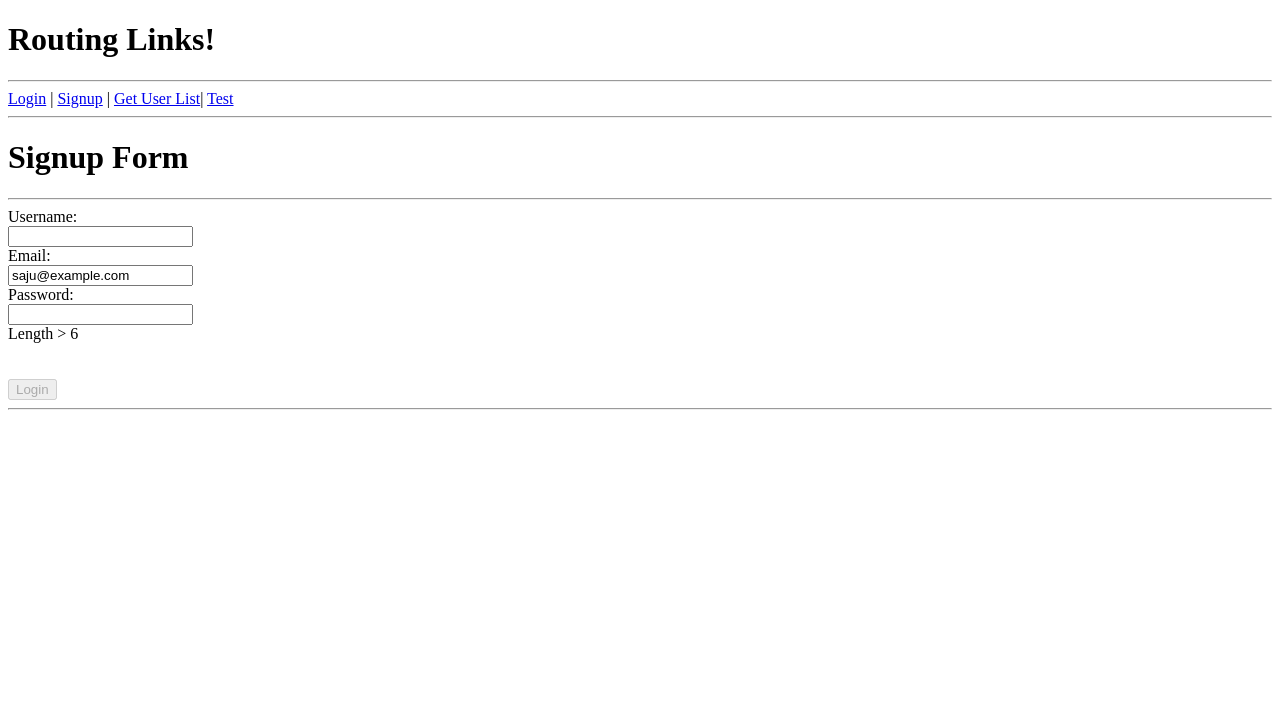
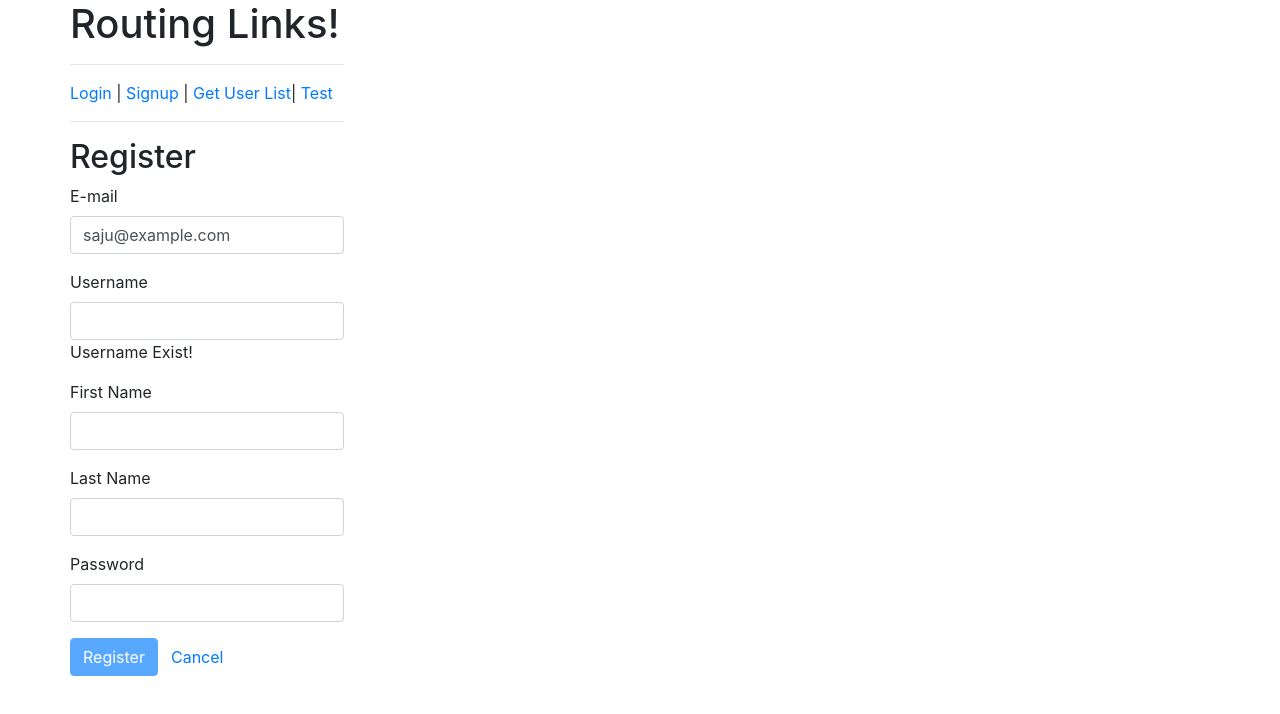
Before and after one commit to SajuAhmad/MWAProject, an Angular app: page /signup in a window 1280 px wide. Shown: the top 714 px of the page. Built offline with nearby package versions, Linux system fonts and the light colour scheme; no server answers.

Commit message:
register view and component updated

```diff
--- a/src/app/components/register/signup.component.html
+++ b/src/app/components/register/signup.component.html
@@ -1,26 +1,49 @@
-<div class="container">
-  <div class="row">
-    <div class="col-xs-10">
-      <h1>Signup Form</h1>
-      <hr>
-      <form [formGroup]="signUpForm" (ngSubmit)="onSubmit()">
-        Username:<br>
-        <input formControlName="username" type="text">
-        <div *ngIf="signUpForm.get('username').hasError('invalid')">Invalid Name</div>
-        <br>
-        Email:<br>
-        <input formControlName="email" type="text">
-        <!--span *ngIf="!signUpForm.get('email').valid">Invalid Email</!--span>-->
-        <span *ngIf="signUpForm.get('email').errors">Invalid Email!</span>
+<h2>Register</h2>
+<form [formGroup]="registerForm" (ngSubmit)="onSubmit()">
+    <div class="form-group">
+        <label for="email">E-mail</label>
+        <input type="text" formControlName="email" class="form-control" [ngClass]="{ 'is-invalid': submitted && f.email.errors }" />
+        <div *ngIf="submitted && f.email.errors" class="invalid-feedback">
+            <div *ngIf="f.email.errors.required">Email is required</div>
+        </div>
+        <span *ngIf="registerForm.get('email').errors">Invalid Email!</span>
+    </div>
+    <div class="form-group">
+        <label for="username">Username</label>
+        <input type="text" formControlName="username" class="form-control" [ngClass]="{ 'is-invalid': submitted && f.username.errors }" />
+        <div *ngIf="submitted && f.username.errors" class="invalid-feedback">
+            <div *ngIf="f.username.errors.required">Username is required</div>
+        </div>
+        <span *ngIf="registerForm.get('username').errors">Username Exist!</span>
+    </div>
+    <div class="form-group">
+        <label for="firstName">First Name</label>
+        <input type="text" formControlName="firstName" class="form-control" [ngClass]="{ 'is-invalid': submitted && f.firstName.errors }" />
+        <div *ngIf="submitted && f.firstName.errors" class="invalid-feedback">
+            <div *ngIf="f.firstName.errors.required">First Name is required</div>
+        </div>
+    </div>
+    <div class="form-group">
+        <label for="lastName">Last Name</label>
+        <input type="text" formControlName="lastName" class="form-control" [ngClass]="{ 'is-invalid': submitted && f.lastName.errors }" />
+        <div *ngIf="submitted && f.lastName.errors" class="invalid-feedback">
+            <div *ngIf="f.lastName.errors.required">Last Name is required</div>
+        </div>
+    </div>
 
-        <br>
-        Password:<br>
-        <input formControlName="password" type="password">
-        <div *ngIf="!signUpForm.get('password').valid">Length > 6</div>
-        <br><br>
-        <input [disabled]="!signUpForm.valid" type="submit" value="Login">
-      </form>
-      <hr>
+    <div class="form-group">
+        <label for="password">Password</label>
+        <input type="password" formControlName="password" class="form-control" [ngClass]="{ 'is-invalid': submitted && f.password.errors }" />
+        <div *ngIf="submitted && f.password.errors" class="invalid-feedback">
+            <div *ngIf="f.password.errors.required">Password is required</div>
+            <div *ngIf="f.password.errors.minlength">Password must be at least 6 characters</div>
+        </div>
     </div>
-  </div>
-</div>
+    <div class="form-group">
+        <button [disabled]="!registerForm.valid" class="btn btn-primary">
+            <span *ngIf="loading" class="spinner-border spinner-border-sm mr-1"></span>
+            Register
+        </button>
+        <a routerLink="/login" class="btn btn-link">Cancel</a>
+    </div>
+</form>
--- a/src/app/components/register/signup.component.ts
+++ b/src/app/components/register/signup.component.ts
@@ -1,4 +1,4 @@
-import { Component, OnDestroy, OnInit } from '@angular/core';
+/*import { Component, OnDestroy, OnInit } from '@angular/core';
 import { FormGroup, FormBuilder, Validators, FormControl, ValidationErrors } from '@angular/forms';
 import { SignupService } from '../../service/signup.service';
 import { Subscription, Observable } from 'rxjs';
@@ -62,3 +62,145 @@ export class SignupComponent implements OnDestroy, OnInit {
   }
 
 }
+*/
+
+import { Component, OnDestroy, OnInit } from '@angular/core';
+import { FormGroup, FormBuilder, Validators, FormControl, ValidationErrors } from '@angular/forms';
+import { SignupService } from '../../service/signup.service';
+import { Subscription, Observable } from 'rxjs';
+import { map, debounceTime } from 'rxjs/operators';
+import { Router } from '@angular/router';
+import { AuthService } from '../../service/auth.service';
+
+//import { AlertService, UserService, AuthenticationService } from '@/_services';
+
+@Component({
+  selector: 'signup-app',
+  templateUrl: './signup.component.html',
+  providers: [SignupService]
+})
+export class SignupComponent implements OnInit {
+  registerForm: FormGroup;
+  loading = false;
+  submitted = false;
+  private subscription1: Subscription;
+  private subscription2: Subscription;
+
+  constructor(
+    private formBuilder: FormBuilder,
+    private router: Router,
+    private chkSignup: SignupService,
+    private authService: AuthService,
+    //private userService: UserService,
+    //private alertService: AlertService
+  ) {
+
+    this.registerForm = this.formBuilder.group({
+      email: ['saju@example.com',
+        [Validators.required,
+        Validators.pattern('[a-z0-9!#$%&\'*+/=?^_`{|}~-]+(?:\.[a-z0-9!#$%&\'*+/=?^_`{|}~-]+)*@(?:[a-z0-9](?:[a-z0-9-]*[a-z0-9])?\.)+[a-z0-9](?:[a-z0-9-]*[a-z0-9])?')]
+        , this.asyncEmailValidator.bind(this)],
+      username: ['', Validators.required, this.asyncUsernameValidator.bind(this)],
+      firstName: ['', Validators.required],
+      lastName: ['', Validators.required],
+      password: ['', [Validators.required, Validators.minLength(6)]]
+    });
+
+    this.registerForm.statusChanges.subscribe((data: any) => {
+      console.log('registerForm.statusChanges():' + data)
+    })
+
+  }
+
+  ngOnInit() {
+
+  }
+  ngOnDestroy(): void {
+    console.log('service ondestroy');
+    if (this.subscription1 !== undefined)
+      this.subscription1.unsubscribe();
+    if (this.subscription2 !== undefined)
+      this.subscription2.unsubscribe();
+  }
+
+  // convenience getter for easy access to form fields
+  get f() { return this.registerForm.controls; }
+  /*
+    onSubmit() {
+      this.submitted = true;
+
+      // reset alerts on submit
+      this.alertService.clear();
+
+      // stop here if form is invalid
+      if (this.registerForm.invalid) {
+        return;
+      }
+
+      this.loading = true;
+      this.userService.register(this.registerForm.value)
+        .pipe(first())
+        .subscribe(
+          data => {
+            this.alertService.success('Registration successful', true);
+            this.router.navigate(['/login']);
+          },
+          error => {
+            this.alertService.error(error);
+            this.loading = false;
+          });
+    }*/
+  onSubmit(): void {
+    console.log('signup onsubmit');
+    this.subscription1 = this.chkSignup.checkEmail(this.registerForm.get('email').value).subscribe((data: any) => {
+      if (data.isExist !== true) {
+        console.error('SignupComponent.onSubmit().true:'+data);
+        this.subscription2 = this.chkSignup.insertUser(this.registerForm.value).subscribe(data => {
+          console.log('chkSignup.insertUser():'+data)
+
+        });
+      }else{
+        console.error('SignupComponent.onSubmit().else:'+data);
+      }
+    });
+
+    // redirect to home if already logged in
+    if (this.authService.getToken() != null) {
+      console.log('authService.getToken():' + this.authService.getToken())
+      this.router.navigate(['/']);
+    }
+
+  }
+
+  asyncEmailValidator(control: FormControl): Promise<ValidationErrors | null> | Observable<ValidationErrors | null> {
+    console.log('SignupComponent.asyncEmailValidator().control.value:' + control.value)
+    return this.chkSignup.checkEmail(control.value)
+      .pipe(debounceTime(200), map((emailExists: any) => {
+
+        if (emailExists.isExist === true) {
+          console.log('emailExists.isExist === true')
+          return {
+            isExist: true
+          };
+        }
+        console.log('emailExists.isExist === false')
+        return null;
+      }));
+  }
+
+  asyncUsernameValidator(control: FormControl): Promise<ValidationErrors | null> | Observable<ValidationErrors | null> {
+    console.log('SignupComponent.asyncUsernameValidator().control.value:' + control.value)
+    return this.chkSignup.checkUsername(control.value)
+      .pipe(debounceTime(200), map((userExist: any) => {
+
+        if (userExist.isExist === true) {
+          console.log('userExist.isExist === true')
+          return {
+            isExist: true
+          };
+        }
+        console.log('userExist.isExist === false')
+        return null;
+      }));
+  }
+}
--- a/src/app/service/signup.service.ts
+++ b/src/app/service/signup.service.ts
@@ -11,6 +11,11 @@ export class SignupService {
   checkEmail(email: string) {
     console.log('service checkEmail()');
     return this.http.get('http://localhost:1000/api/checkemail', { params: { email } });
+  }
+
+  checkUsername(username: string) {
+    console.log('service checkUsername()');
+    return this.http.get('http://localhost:1000/api/checkusername', { params: { username } });
   }
 
   insertUser(data: Object) {
--- a/src/index.html
+++ b/src/index.html
@@ -7,6 +7,8 @@
   <meta name="viewport" content="width=device-width, initial-scale=1">
   <link rel="icon" type="image/x-icon" href="favicon.ico">
   <link href="https://fonts.googleapis.com/icon?family=Material+Icons" rel="stylesheet">
+  <!-- bootstrap css -->
+  <link href="//cdnjs.cloudflare.com/ajax/libs/twitter-bootstrap/4.3.1/css/bootstrap.min.css" rel="stylesheet" />
 
 </head>
 <body>
```
